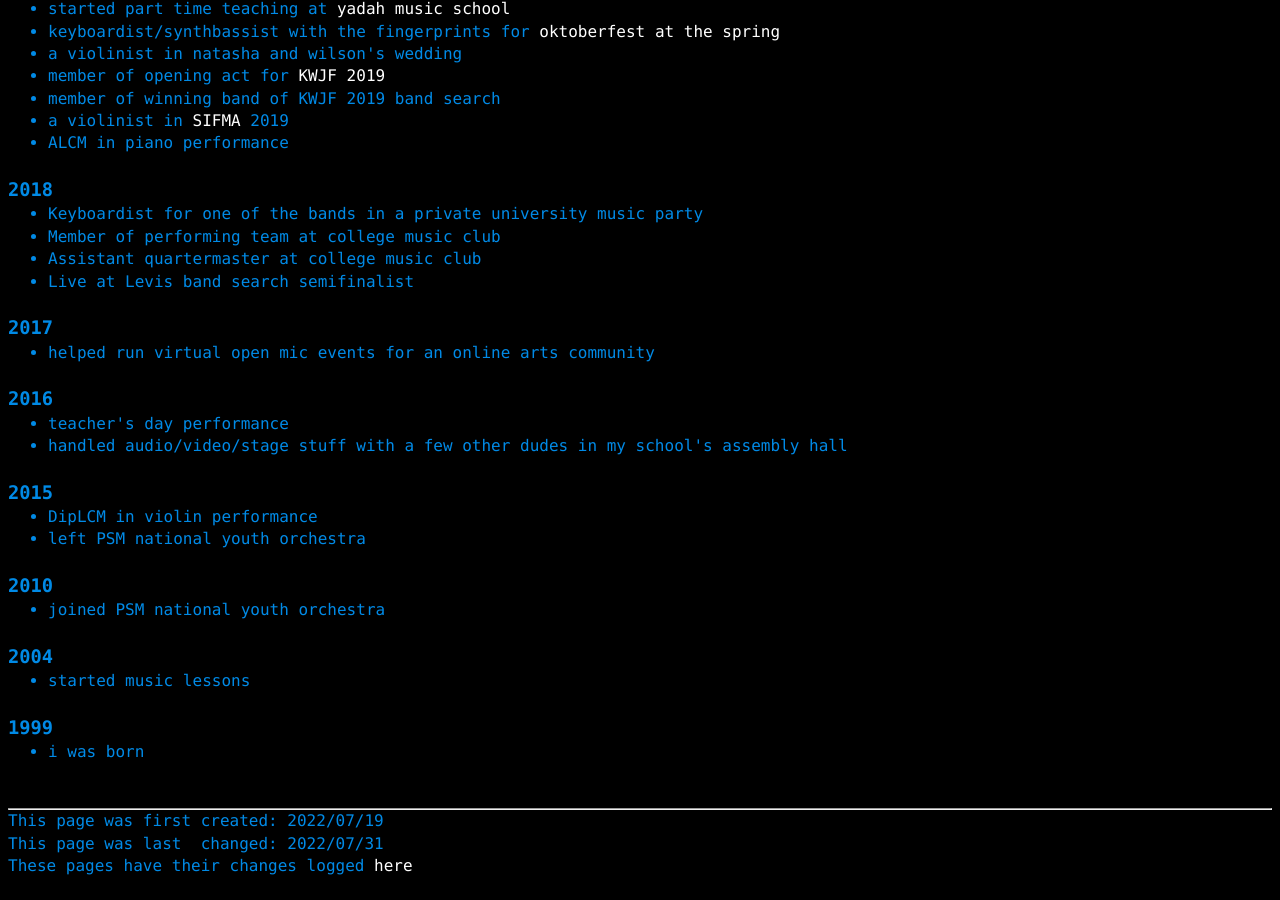
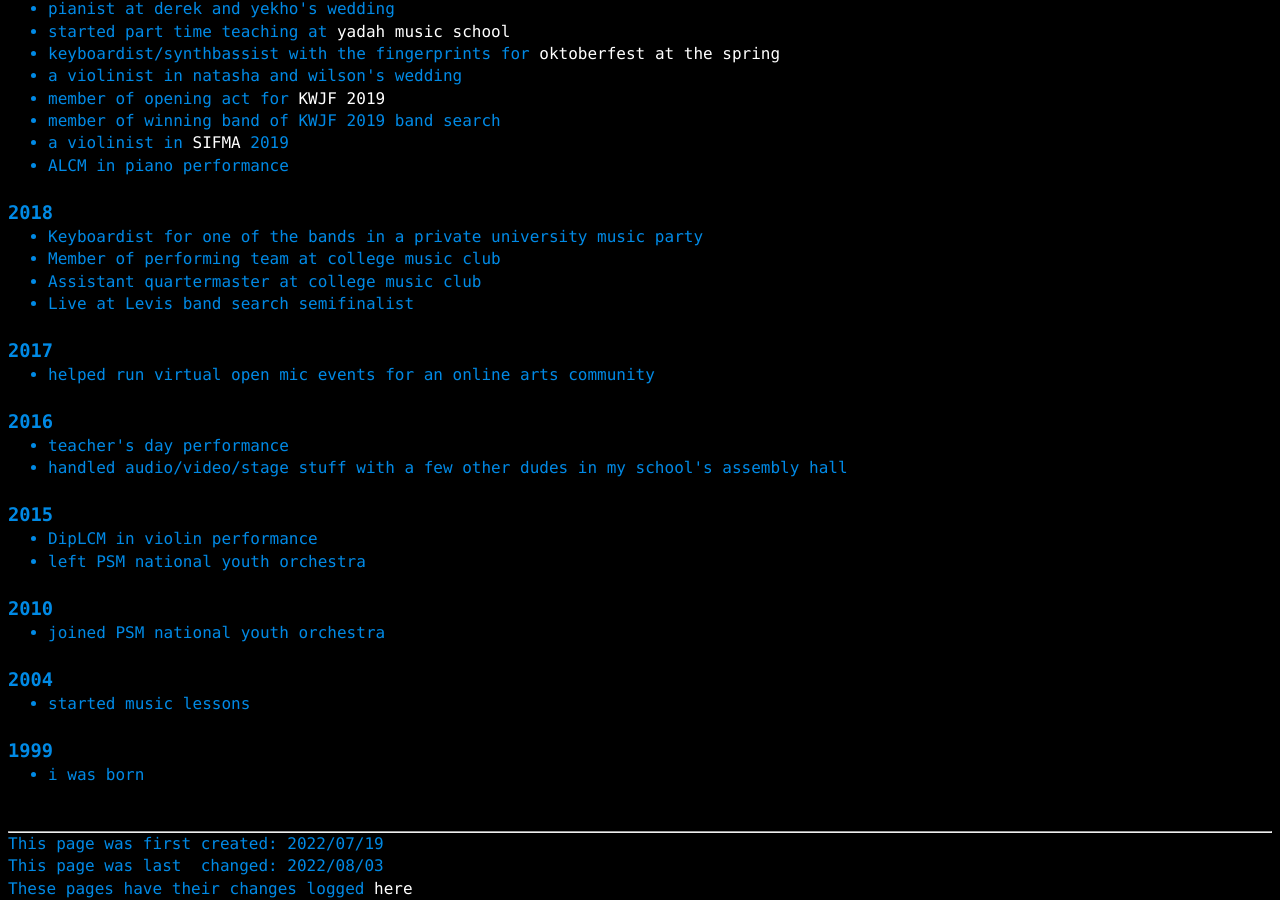
Before and after one commit to a-erfan-aa/a-erfan-aa.github.io, a Jekyll site: the page built from things-i-make/music-comprehensive.html, in a window 1280 px wide and 900 px high, scrolled down 1432 px. Built offline with Jekyll 4.4.1, drawn with Linux system fonts in a browser that asks for light colours; before the commit the page ends 2310 px from its top, so only the background shows below that; some of the changed text lies outside the part shown.

Commit message:
Add Alex's project to unreleased in music-comprehensive.html

```diff
--- a/things-i-make/music-comprehensive.html
+++ b/things-i-make/music-comprehensive.html
@@ -3,7 +3,7 @@ layout: default
 title: More of my music
 description: Or rather more of my experiences with music
 firstCreated: 2022/07/19
-lastChanged: 2022/07/31
+lastChanged: 2022/08/03
 ---
 <!-- title and subtitle -->
 <div>
```
Also changed, not shown: other parts of things-i-make/music-comprehensive.html (+1 -0 lines).
